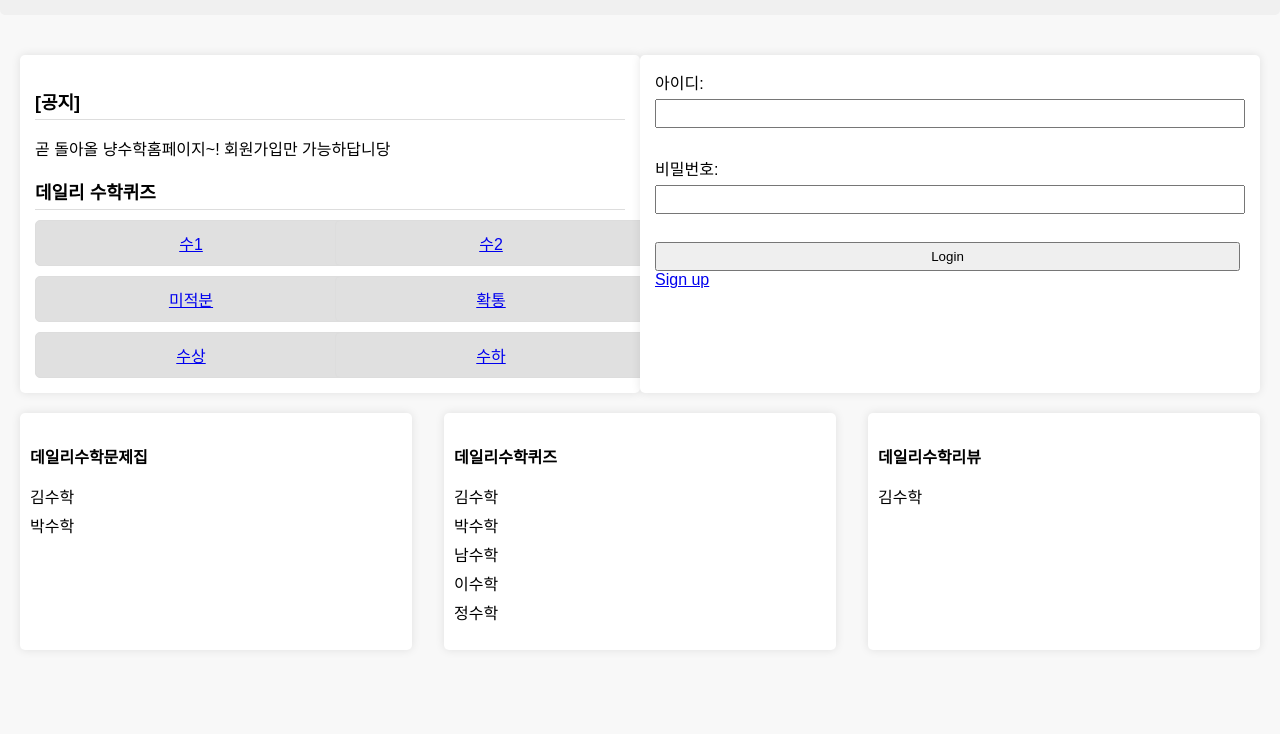
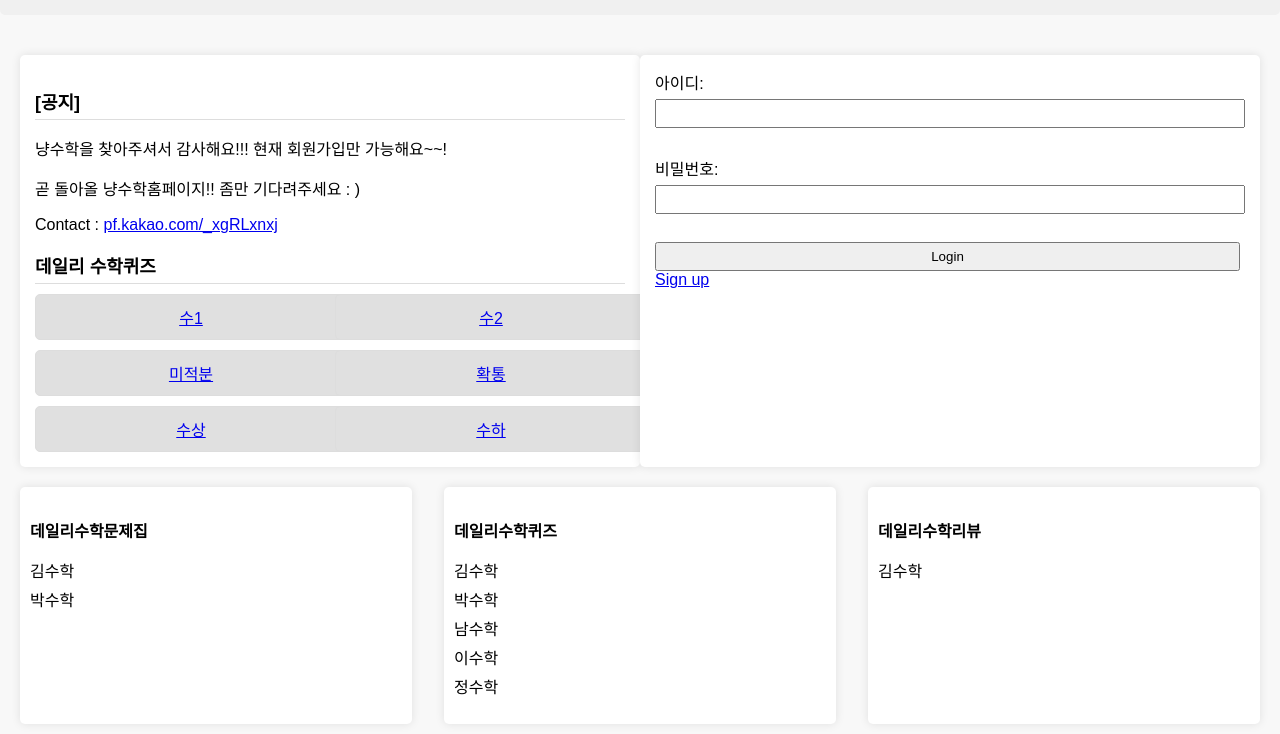
Before and after one commit to namjyung/nyangmath, a website: page public/index.html in a window 1280 px wide. Shown: the part 200-934 px from the top of the page. Before the commit the page ends 870 px from the top, so only its background shows below. Drawn offline with Linux system fonts and the light colour scheme.

Commit message:
add contact

```diff
--- a/public/index.html
+++ b/public/index.html
@@ -18,7 +18,9 @@
     <div class="content">
         <div class="left-section">
             <h3>[공지]</h3>
-            <p>곧 돌아올 냥수학홈페이지~! 회원가입만 가능하답니당</p>
+	    <p>냥수학을 찾아주셔서 감사해요!!! 현재  회원가입만 가능해요~~!</p>
+	    <p>곧 돌아올 냥수학홈페이지!! 좀만 기다려주세요 : )</p>
+	    <p>Contact : <a href="https://pf.kakao.com/_xgRLxnxj" target="_blank">pf.kakao.com/_xgRLxnxj</a> </p>
             <h3>데일리 수학퀴즈</h3>
 	        <div class="quiz-box">
 		        <a href="/problem1.html" class="quiz-button">수1</a>
```
